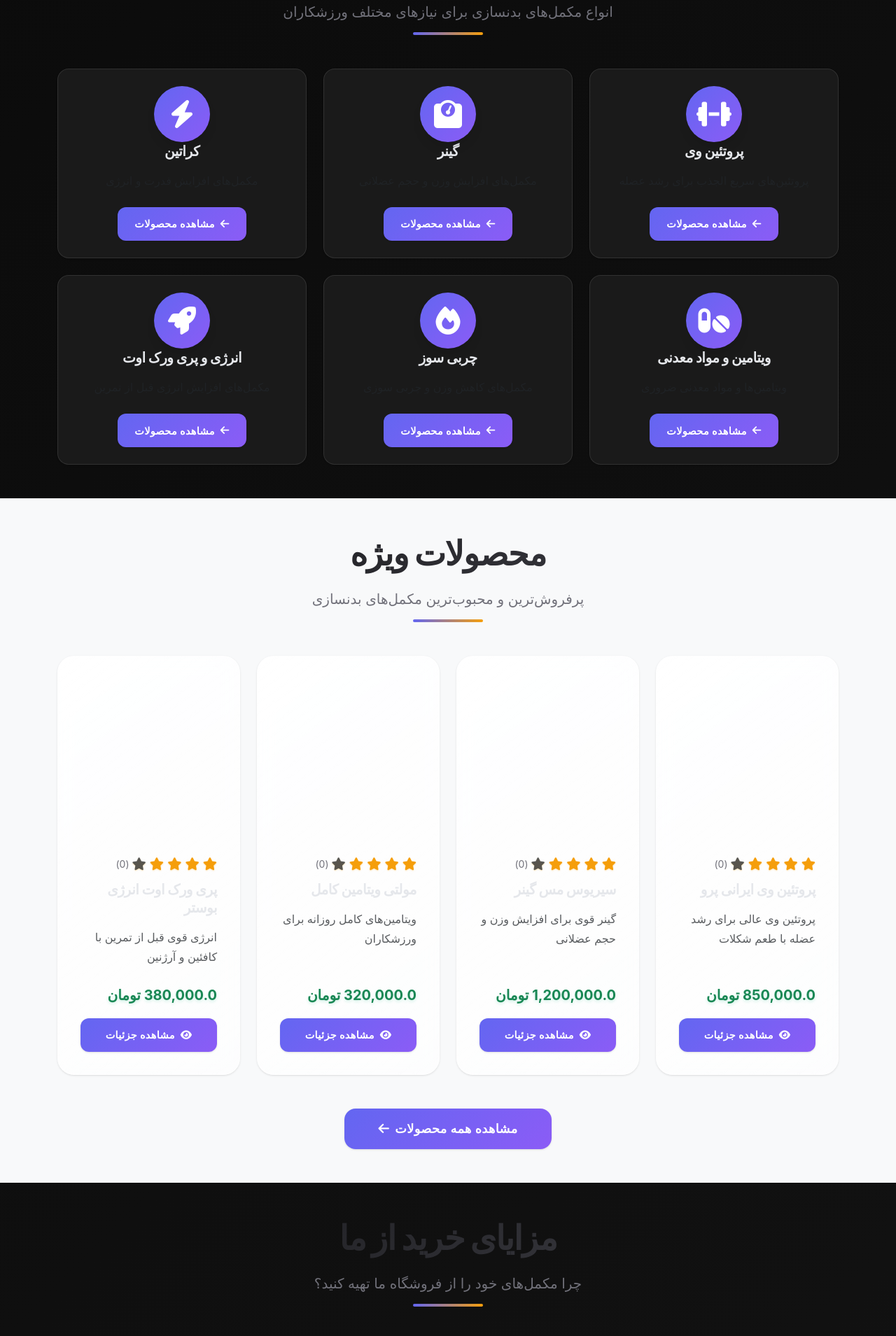
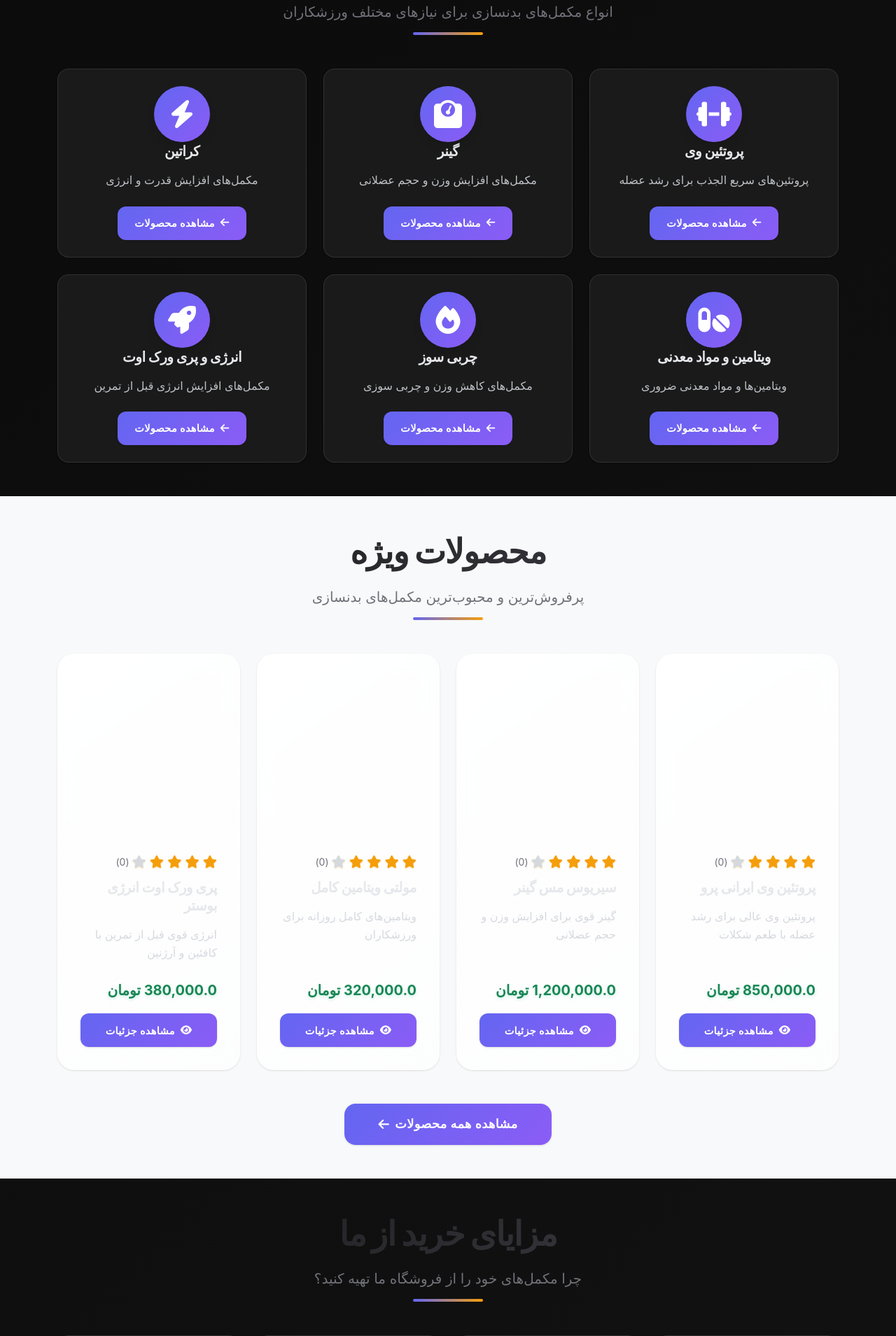
Before and after one commit to amirhosein-fasihi/KhanMokamel, a Flask app: page / in a window 1280 px wide. Shown: the part 897-2806 px from the top of the page at 70% size. Run offline with Flask 3, Linux system fonts and the light colour scheme; data comes from the database, SQL or seed files in the repository.

Commit message:
Improve readability of card descriptions and other muted text on page
Adjusts color and opacity of .text-muted and .card-text classes in style.css for better dark mode visibility.

Replit-Commit-Author: Agent
Replit-Commit-Session-Id: 591441c3-ebbf-4959-9929-253bd95f4c11
Replit-Commit-Screenshot-Url: https://storage.googleapis.com/screenshot-production-us-central1/599b9ab2-a936-4fbf-a158-d42f0052433c/591441c3-ebbf-4959-9929-253bd95f4c11/ipecm63

```diff
--- a/static/css/style.css
+++ b/static/css/style.css
@@ -25,7 +25,7 @@
     /* Dark Mode Text Colors */
     --text-primary: #ffffff;
     --text-secondary: #e5e7eb;
-    --text-muted: #9ca3af;
+    --text-muted: #d1d5db;
     --text-accent: var(--primary-light);
 
     /* Dark Mode Borders */
@@ -106,6 +106,24 @@ h6 { font-size: clamp(1rem, 2vw, 1.125rem); font-weight: 500; }
 
 .text-primary {
     color: var(--primary-color) !important;
+}
+
+/* Enhanced Text Styles for Dark Mode */
+.card-text {
+    color: var(--text-secondary) !important;
+    line-height: 1.6;
+    font-weight: 400;
+}
+
+.text-muted {
+    color: var(--text-muted) !important;
+    opacity: 0.9;
+}
+
+.small.text-muted {
+    color: var(--text-muted) !important;
+    opacity: 0.85;
+    font-weight: 400;
 }
 
 .text-gradient {
```
